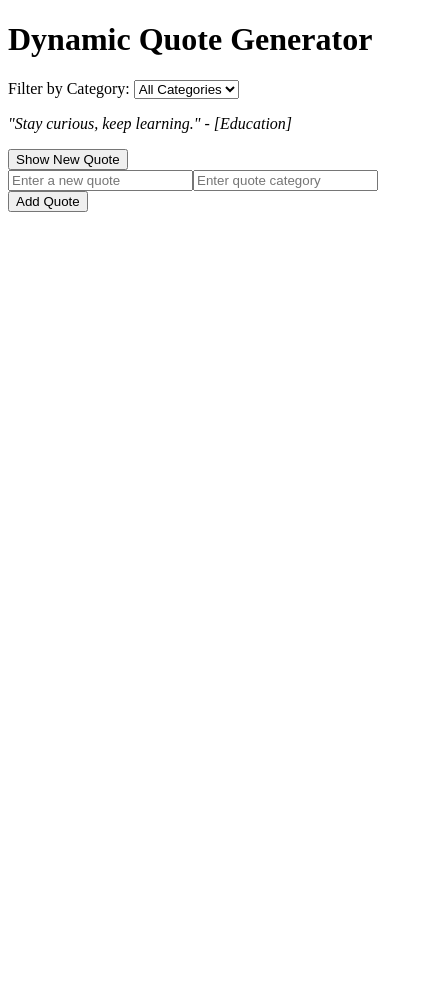
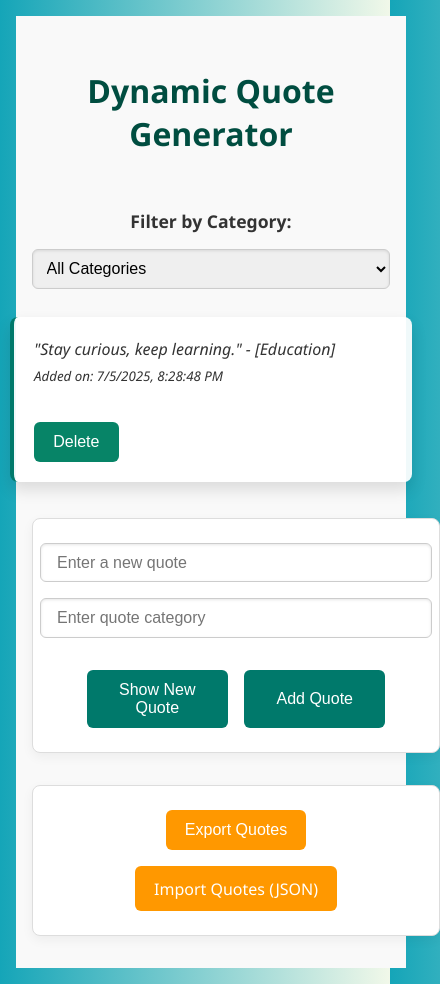
Before and after one commit to Hannahwangari/alx_fe_javascript, a plain HTML site: page dom-manipulation/index.html in a window 390 px wide. Shown: the whole page, 440 px wide, since content can reach past the window. Before the commit the page ends 844 px from the top, so only its background shows below. Drawn offline with Linux system fonts and the light colour scheme.

Commit message:
DOM manipulation, web storage and working with JSON data

```diff
--- a/dom-manipulation/index.html
+++ b/dom-manipulation/index.html
@@ -2,27 +2,53 @@
 <html lang="en">
 <head>
   <meta charset="UTF-8" />
-  <meta name="viewport" content="width=device-width, initial-scale=1.0"/>
+  <meta name="viewport" content="width=device-width, initial-scale=1.0" />
   <title>Dynamic Quote Generator</title>
+  <link rel="stylesheet" href="styles.css" />
 </head>
 <body>
-  <h1>Dynamic Quote Generator</h1>
+  <div class="container">
 
-  <!-- Filter Dropdown -->
-  <label for="categoryFilter">Filter by Category:</label>
-  <select id="categoryFilter" onchange="filterQuotes()">
-    <option value="all">All Categories</option>
-  </select>
+    <h1>Dynamic Quote Generator</h1>
 
-  <!-- Quote Display -->
-  <div id="quoteDisplay" style="margin: 1em 0; font-style: italic;"></div>
+    <!-- Filter Section -->
+    <section class="filter-section">
+      <label class="category-label" for="categoryFilter">Filter by Category:</label>
+      <select id="categoryFilter"></select>
+    </section>
 
-  <!-- Show Random Quote Button -->
-  <button id="newQuote">Show New Quote</button>
 
-  <!-- Form, Import/Export Buttons added by JS -->
+<!-- Quote Display -->
+<section class="quote-display-block">
+  <div id="quoteDisplay" aria-live="polite"></div>
+</section>
 
-  <!-- JavaScript -->
+
+<!-- Combined Input + Buttons Block -->
+<section class="quote-action-block">
+  <form id="quoteForm">
+    <input type="text" id="newQuoteText" placeholder="Enter a new quote" required />
+    <input type="text" id="newQuoteCategory" placeholder="Enter quote category" required />
+    <div class="button-row">
+      <button id="newQuote" type="button">Show New Quote</button>
+      <button id="addQuoteBtn" type="submit">Add Quote</button>
+    </div>
+  </form>
+</section>
+
+
+
+
+
+    <!-- Export & Import Block -->
+    <section class="file-section">
+      <button id="exportQuotes">Export Quotes</button>
+      <label for="importFile" class="file-label">Import Quotes (JSON)</label>
+      <input type="file" id="importFile" accept=".json" />
+    </section>
+
+  </div>
+
   <script src="script.js"></script>
 </body>
 </html>
--- a/dom-manipulation/script.js
+++ b/dom-manipulation/script.js
@@ -1,81 +1,169 @@
-// Initial quotes
+// ✅ Initial quotes array
 let quotes = [
-  { text: "Believe in yourself.", category: "Motivation" },
-  { text: "Stay curious, keep learning.", category: "Education" },
-  { text: "Every moment is a fresh beginning.", category: "Inspiration" }
+  { text: "Believe in yourself.", category: "Motivation", addedAt: new Date().toISOString() },
+  { text: "Stay curious, keep learning.", category: "Education", addedAt: new Date().toISOString() },
+  { text: "Every moment is a fresh beginning.", category: "Inspiration", addedAt: new Date().toISOString() }
 ];
 
-// Save quotes to localStorage
+// ✅ Save quotes to localStorage
 function saveQuotes() {
   localStorage.setItem("quotes", JSON.stringify(quotes));
 }
 
-// Load quotes from localStorage
+// ✅ Load quotes from localStorage with error handling
 function loadQuotes() {
   const saved = localStorage.getItem("quotes");
-  if (saved) quotes = JSON.parse(saved);
+  if (saved) {
+    try {
+      quotes = JSON.parse(saved);
+    } catch {
+      console.error("Failed to parse saved quotes. Resetting to empty array.");
+      quotes = [];
+    }
+  }
 }
 
-// ✅ Function to display a random quote (as required by checker)
+// ✅ Display a random quote based on selected category
 function showRandomQuote() {
   const quoteDisplay = document.getElementById("quoteDisplay");
-  if (quotes.length === 0) {
-    quoteDisplay.innerHTML = "<em>No quotes available.</em>";
+  const selectedCategory = document.getElementById("categoryFilter")?.value || "all";
+
+  // Filter by category if needed
+  const filtered = selectedCategory === "all"
+    ? quotes
+    : quotes.filter(q => q.category === selectedCategory);
+// if no quotes, show message and return
+  if (filtered.length === 0) {
+    quoteDisplay.innerHTML = `<em>No quotes available for "${selectedCategory}".</em>`;
     return;
   }
-  const random = quotes[Math.floor(Math.random() * quotes.length)];
-  quoteDisplay.innerHTML = `"${random.text}" - [${random.category}]`;
+// pick a random quote to show
+  const random = filtered[Math.floor(Math.random() * filtered.length)];
+//clear the cointainer
+  quoteDisplay.innerHTML = `
+    "${random.text}" - [${random.category}]<br>
+    <small>Added on: ${new Date(random.addedAt).toLocaleString()}</small><br>
+
+  `;
+//create a delete button as a real element
+  const deleteBtn = document.createElement("button");
+  deleteBtn.className = "delete-btn";
+  deleteBtn.textContent = "Delete"
+
+  //disable the button if this is the last quote overall
+  deleteBtn.disabled = filtered.length <= 1;
+
+  //wire up click handler
+  deleteBtn.addEventListener("click", () => {
+    deleteQuote(random.text);
+  });
+
+  //Append it
+  quoteDisplay.appendChild(document.createElement("br"));
+  quoteDisplay.appendChild(deleteBtn);
+
+  // Save the last shown quote in sessionStorage
   sessionStorage.setItem("lastQuote", JSON.stringify(random));
 }
 
-// ✅ Add a new quote and update the DOM
+// ✅ Remove a quote by its text
+function deleteQuote(textToDelete) {
+  quotes = quotes.filter(q => q.text !== textToDelete);
+  saveQuotes();
+  populateCategoryDropdown();
+  showRandomQuote();
+}
+
+// ✅ Add a new quote from the form inputs
 function addQuote() {
   const text = document.getElementById("newQuoteText").value.trim();
   const category = document.getElementById("newQuoteCategory").value.trim();
-
   if (!text || !category) {
-    alert("Please enter both text and category.");
+    alert("Please enter both quote and category.");
     return;
   }
 
-  quotes.push({ text, category });
+  quotes.push({ text, category, addedAt: new Date().toISOString() });
   saveQuotes();
-  showRandomQuote(); // Show the new quote
+  populateCategoryDropdown();
+  showRandomQuote();
+
   document.getElementById("newQuoteText").value = "";
   document.getElementById("newQuoteCategory").value = "";
 }
 
-// ✅ Dynamically create the quote input form
-function createAddQuoteForm() {
-  const form = document.createElement("div");
 
-  const inputText = document.createElement("input");
-  inputText.id = "newQuoteText";
-  inputText.placeholder = "Enter a new quote";
+// ✅ Populate the category dropdown from current quotes
+function populateCategoryDropdown() {
+  const dropdown = document.getElementById("categoryFilter");
+  dropdown.innerHTML = "";
 
-  const inputCategory = document.createElement("input");
-  inputCategory.id = "newQuoteCategory";
-  inputCategory.placeholder = "Enter quote category";
+  const allOption = document.createElement("option");
+  allOption.value = "all";
+  allOption.textContent = "All Categories";
+  dropdown.appendChild(allOption);
 
-  const addBtn = document.createElement("button");
-  addBtn.textContent = "Add Quote";
-  addBtn.onclick = addQuote;
-
-  form.appendChild(inputText);
-  form.appendChild(inputCategory);
-  form.appendChild(addBtn);
-
-  document.body.appendChild(form);
+  const uniqueCats = [...new Set(quotes.map(q => q.category))];
+  uniqueCats.forEach(cat => {
+    const option = document.createElement("option");
+    option.value = cat;
+    option.textContent = cat;
+    dropdown.appendChild(option);
+  });
 }
 
-// ✅ Initialize the app
-window.onload = function () {
+// ✅ Export quotes to a downloadable JSON file
+function exportToJsonFile() {
+  const blob = new Blob([JSON.stringify(quotes, null, 2)], { type: "application/json" });
+  const url = URL.createObjectURL(blob);
+  const a = document.createElement("a");
+  a.href = url;
+  a.download = "quotes.json";
+  a.click();
+  URL.revokeObjectURL(url);
+}
+
+// ✅ Import quotes from a JSON file
+function importFromJsonFile(event) {
+  const reader = new FileReader();
+  reader.onload = e => {
+    try {
+      const imported = JSON.parse(e.target.result);
+      if (!Array.isArray(imported)) throw new Error("Invalid format");
+      quotes.push(...imported);
+      saveQuotes();
+      populateCategoryDropdown();
+      showRandomQuote();
+      alert("Quotes imported successfully!");
+    } catch (err) {
+      alert("Import failed: " + err.message);
+    }
+  };
+  reader.readAsText(event.target.files[0]);
+}
+
+// ✅ Initialize the application on page load
+window.onload = () => {
   loadQuotes();
-  createAddQuoteForm();
+  populateCategoryDropdown();
 
-  // ✅ Event listener for Show New Quote button
-  document.getElementById("newQuote").addEventListener("click", showRandomQuote);
+  document.getElementById("newQuote")
+    .addEventListener("click", showRandomQuote);
 
-  // ✅ Optionally show a quote when the page loads
+  document.getElementById("categoryFilter")
+    .addEventListener("change", showRandomQuote);
+
+  document.getElementById("exportQuotes")
+    .addEventListener("click", exportToJsonFile);
+
+  document.getElementById("importFile")
+    .addEventListener("change", importFromJsonFile);
+document.getElementById("quoteForm")
+  .addEventListener("submit", function (e) {
+    e.preventDefault(); // prevent page reload
+    addQuote();
+  });
+
+  // Display an initial quote
   showRandomQuote();
 };
--- /dev/null
+++ b/dom-manipulation/styles.css
@@ -0,0 +1,276 @@
+/* Reset & Base */
+body {
+  margin: 0;
+  padding: 0;
+  font-family:'Segoe UI', Tahoma, Geneva, Verdana, sans-serif;
+  background: linear-gradient(to right, #15a5b8, #f1f8e9);
+  color: #333;
+}
+
+/* Main Container */
+.container {
+  width: 100%;
+  max-width: 800px;
+  margin: 0 auto;
+  display: flex;
+  flex-direction: column;
+  gap: 2rem;
+  padding: 2rem 1rem;
+  background-color: #f9f9f9;
+}
+
+/* Headline */
+h1 {
+  font-size: 2.5rem;
+  color:  #004d40;
+  text-align: center;
+}
+
+/* Section Spacing */
+section {
+  display: flex;
+  flex-direction: column;
+  align-items: center;
+  gap: 1rem;
+}
+
+/* Category Filter Label */
+.category-label {
+  font-weight: bold;
+  font-size: 1.1rem;
+  color: #333;
+}
+
+/* Inputs and Select */
+input[type="text"],
+select {
+  padding: 0.6rem;
+  font-size: 1rem;
+  border: 1px solid #ccc;
+  border-radius: 6px;
+  width: 100%;
+  max-width: 250px;
+  box-shadow: inset 0 1px 3px rgba(0, 0, 0, 0.1);
+}
+
+/* Quote Box */
+#quoteDisplay {
+  font-size: 1.3rem;
+  font-style: italic;
+  padding: 20px;
+  border-left: 4px solid #00796b;
+  background: #ffffffee;
+  transform: translateY(-4px);
+  box-shadow: 0 8px 16px rgba(0, 0, 0, 0.12);
+  width: 100%;
+  max-width: 600px;
+  border-radius: 8px;
+  line-height: 1.6;
+  transition: all 0.3s ease-in-out;
+}
+
+#quoteDisplay:hover {
+  transform: translateY(-6px);
+  box-shadow: 0 12px 24px rgba(0, 0, 0, 0.15);
+}
+
+/* Shared Quote Card Style */
+.quote-action-block,
+.quote-input-block,
+.action-button-block {
+  display: flex;
+  flex-direction: column;
+  align-items: center;
+  gap: 1rem;
+  padding: 1.5rem;
+  background-color: #ffffff;
+  border: 1px solid #ddd;
+  border-radius: 8px;
+  box-shadow: 0 4px 12px rgba(0, 0, 0, 0.05);
+  width: 100%;
+  max-width: 600px;
+  margin: auto;
+}
+
+/* Form inside quote-action-block */
+.quote-action-block form {
+  display: flex;
+  flex-direction: column;
+  align-items: center;
+  width: 100%;
+  gap: 1rem;
+}
+
+.quote-action-block input[type="text"],
+.quote-input-block input[type="text"] {
+  padding: 0.6rem 1rem;
+  font-size: 1rem;
+  border: 1px solid #ccc;
+  border-radius: 6px;
+  width: 100%;
+  max-width: 500px;
+  box-shadow: inset 0 1px 3px rgba(0, 0, 0, 0.1);
+}
+
+/* Button Row */
+.button-row {
+  display: flex;
+  flex-wrap: wrap;
+  justify-content: center;
+  gap: 1rem;
+  margin-top: 1rem;
+}
+
+.button-row button {
+  flex: 1 1 45%;
+  min-width: 120px;
+  max-width: 200px;
+}
+
+/* Buttons */
+button,
+#addQuoteBtn {
+  background-color: #00796b;
+  color: white;
+  padding: 0.7rem 1.2rem;
+  border: none;
+  border-radius: 6px;
+  cursor: pointer;
+  font-size: 1rem;
+  transition: background-color 0.3s ease, transform 0.2s ease;
+}
+
+button:hover,
+#addQuoteBtn:hover {
+  background-color: #004d40;
+  transform: scale(1.03);
+}
+
+/* Delete Button */
+button.delete-btn {
+  background-color: #078467;
+  margin-top: 0.5rem;
+}
+
+button.delete-btn:hover {
+  background-color: #1ceaba;
+}
+
+/* Disabled Button */
+button:disabled {
+  opacity: 0.6;
+  cursor: not-allowed;
+}
+
+/* Display Section Button Alignment */
+.display-section button {
+  align-self: flex-start;
+}
+
+/* Form Section (injected by JS) */
+.form-section .form-container {
+  width: 100%;
+  max-width: 600px;
+  display: flex;
+  flex-direction: column;
+  gap: 1rem;
+}
+
+/* File Section */
+.file-section {
+  display: flex;
+  flex-direction: column;
+  align-items: center;
+  gap: 1rem;
+  padding: 1.5rem;
+  background-color: #ffffff;
+  border: 1px solid #ddd;
+  border-radius: 8px;
+  box-shadow:  0 4px 12px rgba(0, 0, 0, 0.05);
+  width: 100%;
+  max-width: 600px;
+  margin: auto;
+}
+
+/* File Upload Button */
+.file-section button,
+.file-label {
+  background-color: #ff9800;
+  color: white;
+  padding: 0.7rem 1.2rem;
+  border: none;
+  border-radius: 6px;
+  cursor: pointer;
+  font-size: 1rem;
+  transition: background-color 0.3s ease, transform 0.2s ease;
+}
+
+.file-section button:hover,
+.file-label:hover {
+  background-color:  #004d40;
+  transform: scale(1.03);
+}
+
+/* Styled File Input */
+.file-section input[type="file"] {
+  background-color: #f5f5f5;
+  padding: 0.6rem 1rem;
+  border: 1px solid #ccc;
+  border-radius: 6px;
+  cursor: pointer;
+  font-size: 1rem;
+  max-width: 300px;
+  width: 100%;
+  transition: border-color 0.3s ease;
+  box-shadow: 0 2px 6px rgba(0, 0, 0, 0.05);
+}
+
+.file-section input[type="file"]:hover {
+  border-color: #999;
+}
+
+/* Hide the native file input */
+#importFile {
+  display: none;
+}
+
+/* Notification Box */
+.notification {
+  background-color: #fff3cd;
+  color: #937006;
+  border: 1px solid #ffeeba;
+  padding: 10px;
+  border-radius: 6px;
+  width: 100%;
+  max-width: 600px;
+  font-weight: bold;
+  text-align: center;
+  animation: fadeIn 0.6s ease-in;
+}
+
+/* Fade‑in animation */
+@keyframes fadeIn {
+  from { opacity: 0; transform: translateY(-10px); }
+  to   { opacity: 1; transform: translateY(0); }
+}
+
+/* Responsive Tweaks */
+@media (max-width: 600px) {
+  body {
+    padding: 1rem;
+  }
+  h1 {
+    font-size: 2rem;
+  }
+  #quoteDisplay,
+  .notification {
+    font-size: 1rem;
+  }
+  .display-section button {
+    align-self: stretch;
+  }
+  input[type="text"],
+  select {
+    max-width: 100%;
+  }
+}
```
